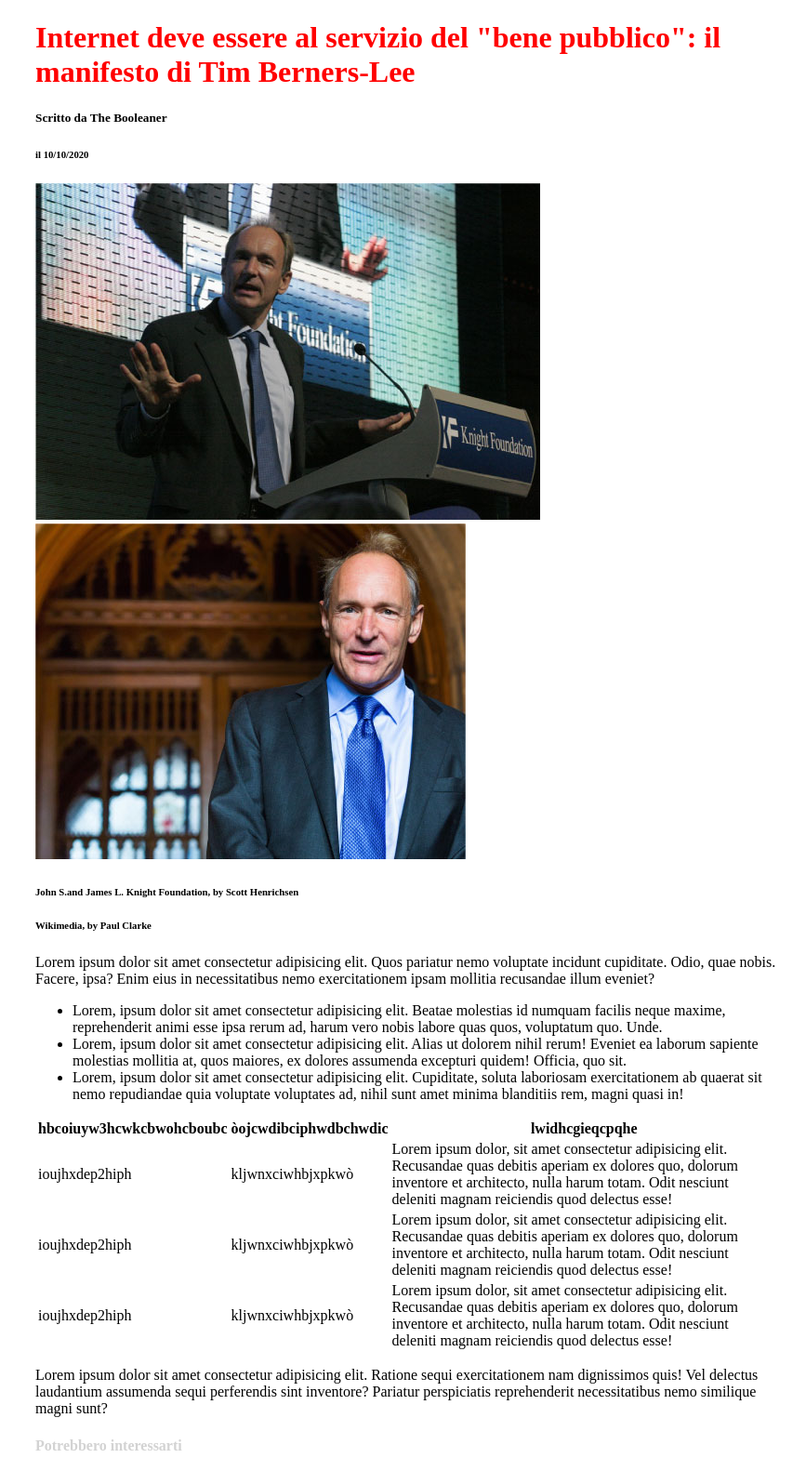
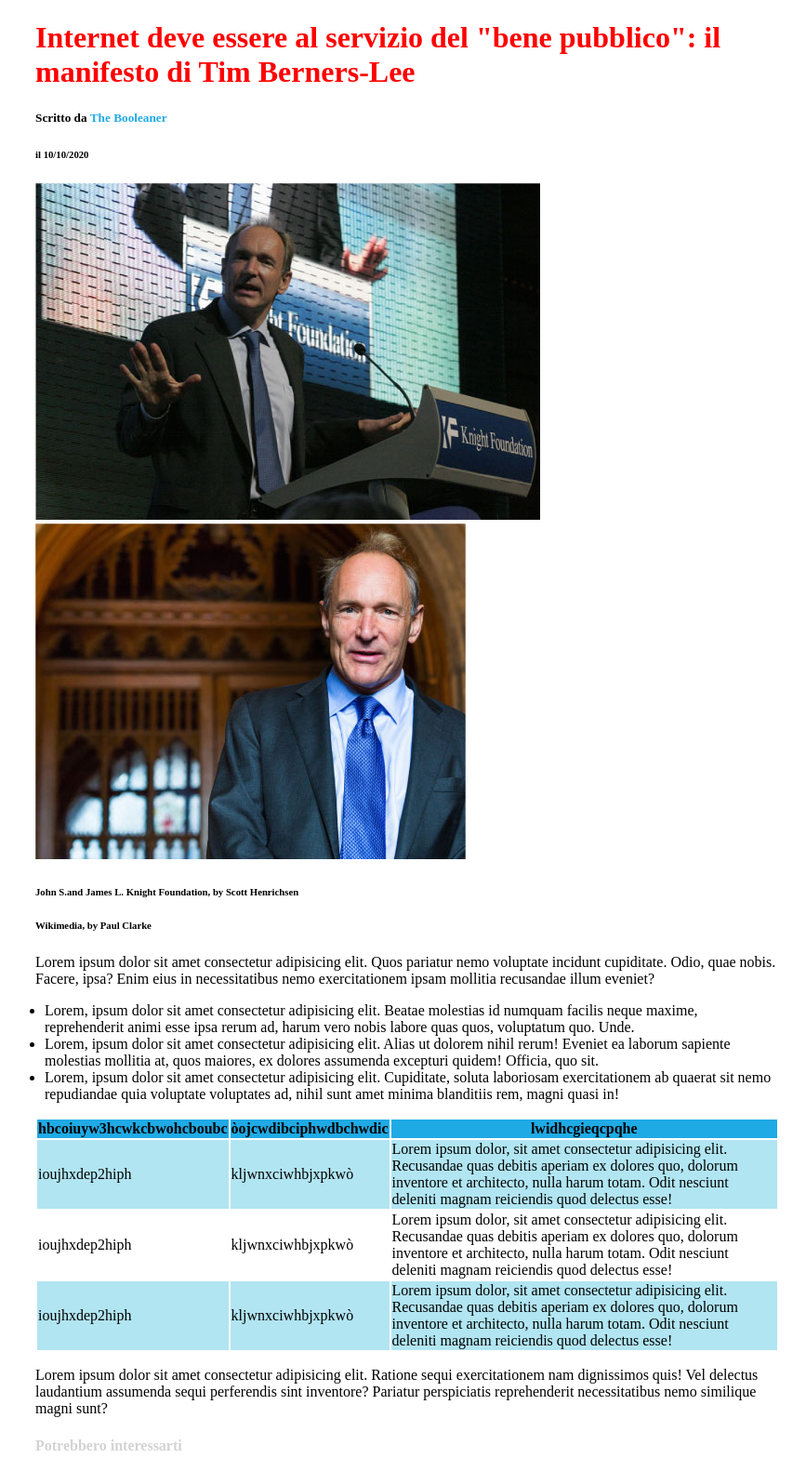
Before and after one commit to lnannettik/html-css-booleaner, a plain HTML site: page index.html in a window 1280 px wide. Shown: the part 306-1888 px from the top of the page at 93% size, without its empty margins (202-1069 px from the left). Drawn offline with Linux system fonts and the light colour scheme; files whose address does not match are found by name.

Commit message:
manca logo e bg logo, affiancare le prime due img, evidenziare giallo

```diff
--- a/css/style.css
+++ b/css/style.css
@@ -16,5 +16,32 @@ h1 {
 
 .potrebbero {
     color: lightgray;
+}
 
+.autor {
+    color: #1faae5;
 }
+
+thead {
+    background-color: #1faae5;
+}
+
+.riga1 {
+    background-color: #b1e5f2;
+}
+
+.riga3 {
+    background-color: #b1e5f2;
+}
+
+.tim1 {
+    display: inline;
+}
+
+.tim2 {
+    display: inline;
+}
+
+.elenco {
+    padding-left: 10px;
+}
--- a/index.html
+++ b/index.html
@@ -20,12 +20,13 @@
 
         <!-- Titolo -->
             <h1>Internet deve essere al servizio del "bene pubblico": il manifesto di Tim Berners-Lee</h1>
-            <h5>Scritto da The Booleaner</h5>
+            <h5>Scritto da <span class="autor">The Booleaner</span></h5>
             <h6>il 10/10/2020</h6>
 
+
         <!-- Foto -->
-            <img src="../html-css-booleaner/img/tim-1.jpg" alt="">
-            <img src="../html-css-booleaner/img/tim-2.jpg" alt="">
+            <img src="../html-css-booleaner/img/tim-1.jpg" alt="" class="tim1">
+            <img src="../html-css-booleaner/img/tim-2.jpg" alt="" class="tim2">
 
         <!-- Didascalie -->
             <h6>John S.and James L. Knight Foundation, by Scott Henrichsen</h6>
@@ -38,7 +39,7 @@
             <p>Lorem ipsum dolor sit amet consectetur adipisicing elit. Quos pariatur nemo voluptate incidunt cupiditate. Odio, quae nobis. Facere, ipsa? Enim eius in necessitatibus nemo exercitationem ipsam mollitia recusandae illum eveniet?</p>
 
          <!-- Elenco -->
-            <ul>
+            <ul class="elenco">
                 <li>Lorem, ipsum dolor sit amet consectetur adipisicing elit. Beatae molestias id numquam facilis neque maxime, reprehenderit animi esse ipsa rerum ad, harum vero nobis labore quas quos, voluptatum quo. Unde.</li>
                 <li>Lorem, ipsum dolor sit amet consectetur adipisicing elit. Alias ut dolorem nihil rerum! Eveniet ea laborum sapiente molestias mollitia at, quos maiores, ex dolores assumenda excepturi quidem! Officia, quo sit.</li>
                 <li>Lorem, ipsum dolor sit amet consectetur adipisicing elit. Cupiditate, soluta laboriosam exercitationem ab quaerat sit nemo repudiandae quia voluptate voluptates ad, nihil sunt amet minima blanditiis rem, magni quasi in!</li>
@@ -46,11 +47,14 @@
 
         <!-- Tabella -->
             <table>
+                <thead>
                     <th>hbcoiuyw3hcwkcbwohcboubc</th>
                     <th>òojcwdibciphwdbchwdic</th>
                     <th>lwidhcgieqcpqhe</th>
+                </thead>
 
-                <tr>
+                <tbody>
+                    <tr class="riga1">
                         <td>ioujhxdep2hiph</td>
                         <td>kljwnxciwhbjxpkwò</td>
                         <td>Lorem ipsum dolor, sit amet consectetur adipisicing elit. Recusandae quas debitis aperiam ex dolores quo, dolorum inventore et architecto, nulla harum totam. Odit nesciunt deleniti magnam reiciendis quod delectus esse!</td>
@@ -62,11 +66,13 @@
                         <td>Lorem ipsum dolor, sit amet consectetur adipisicing elit. Recusandae quas debitis aperiam ex dolores quo, dolorum inventore et architecto, nulla harum totam. Odit nesciunt deleniti magnam reiciendis quod delectus esse!</td>
                     </tr>
 
-                <tr>
+                    <tr class="riga3">
                         <td>ioujhxdep2hiph</td>
                         <td>kljwnxciwhbjxpkwò</td>
                         <td>Lorem ipsum dolor, sit amet consectetur adipisicing elit. Recusandae quas debitis aperiam ex dolores quo, dolorum inventore et architecto, nulla harum totam. Odit nesciunt deleniti magnam reiciendis quod delectus esse!</td>
                     </tr>
+                </tbody>
+
             </table>
 
         <!-- Commento finale-->
```
Lines whose indentation alone changed are shown as unchanged.
